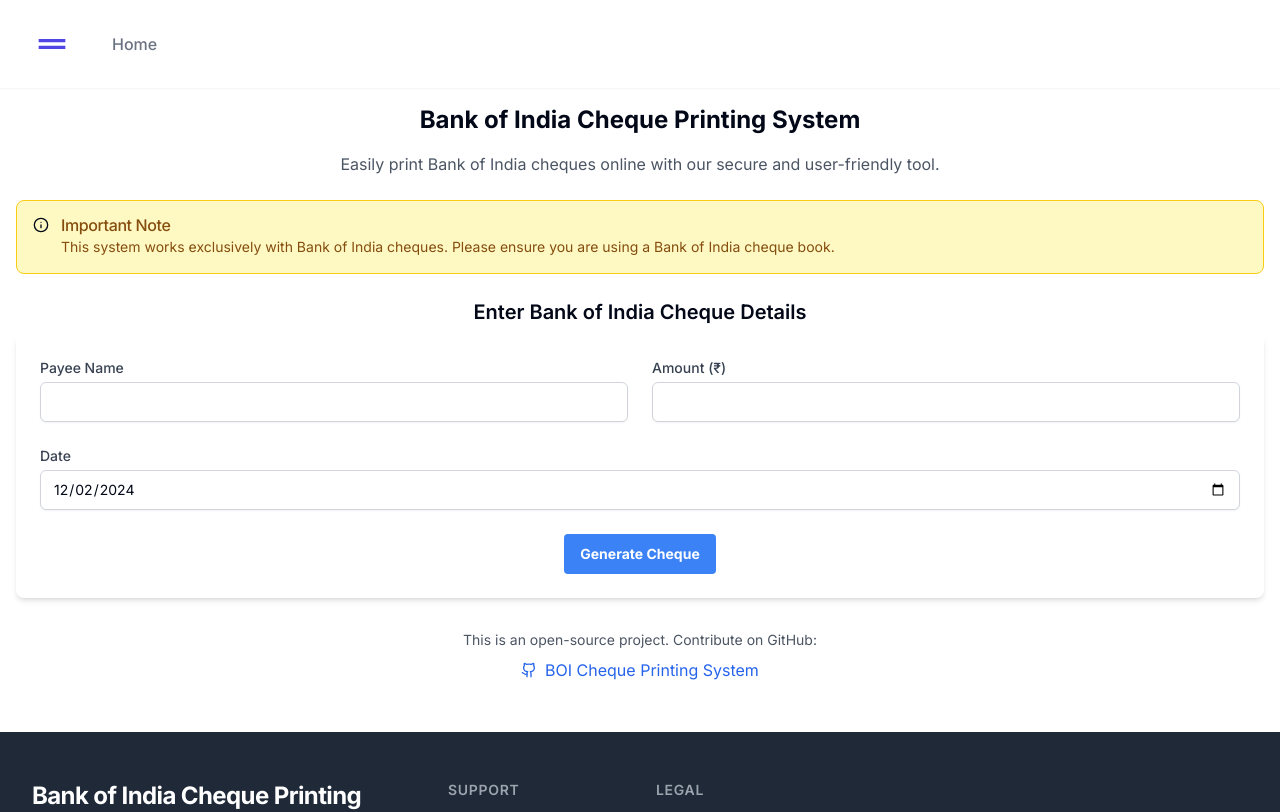
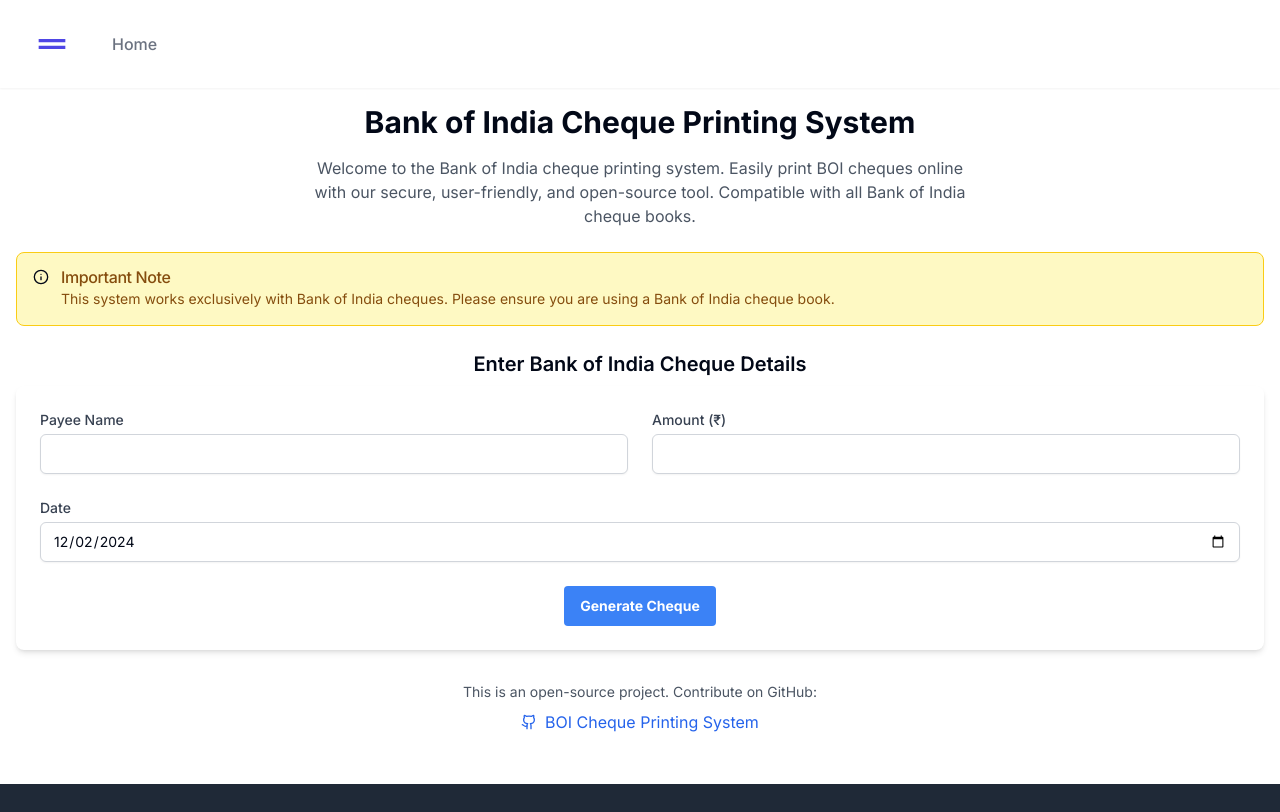
Before and after one commit to neil-jay/boi-cheque-printing-system, a Next.js app: page / in a window 1280 px wide. Shown: the top 812 px of the page. Built offline with nearby package versions, Linux system fonts and the light colour scheme.

Commit message:
feat: Add description

```diff
--- a/app/page.tsx
+++ b/app/page.tsx
@@ -1,22 +1,15 @@
-import { Metadata } from 'next'
 import Footer from '@/components/Footer'
 import Header from '@/components/Header'
 import ChequePrinterClient from '@/components/ChequePrinterClient'
-
-export const metadata: Metadata = {
-  title: 'Bank of India Cheque Printing System | Print BOI Cheques Online',
-  description: 'Official Bank of India cheque printing system. Easily print BOI cheques online with our secure, user-friendly, and open-source tool. Compatible with all Bank of India cheque books.',
-  keywords: 'Bank of India, BOI, cheque printing, online cheque, Bank of India cheque book, BOI cheque system, open-source',
-}
 
 export default function ChequePrinter() {
   return (
     <div className="min-h-screen flex flex-col">
       <Header />
       <main className="flex-grow container mx-auto p-4">
-        <h1 className="text-2xl font-bold mb-4 text-center">Bank of India Cheque Printing System</h1>
-        <p className="text-center mb-6 text-gray-600">
-          Easily print Bank of India cheques online with our secure and user-friendly tool.
+        <h1 className="text-3xl font-bold mb-4 text-center">Bank of India Cheque Printing System</h1>
+        <p className="text-center mb-6 text-gray-600 max-w-2xl mx-auto">
+          Welcome to the Bank of India cheque printing system. Easily print BOI cheques online with our secure, user-friendly, and open-source tool. Compatible with all Bank of India cheque books.
         </p>
         <ChequePrinterClient />
       </main>
```
